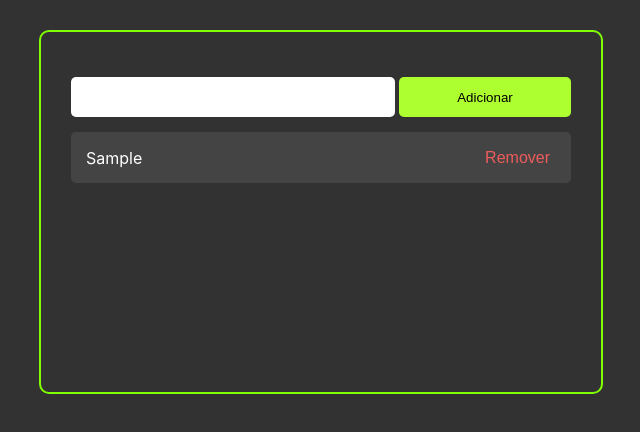
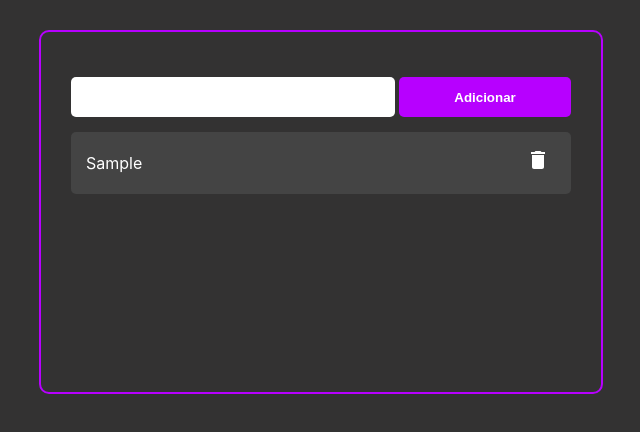
Before and after one commit to gustavobarbosab/react-todo-app, a React (Create React App) app: page / in a window 1280 px wide. Both pictures are taken after typing "Sample" into the empty fields and a click on the button "Adicionar". Shown: the top 432 px of the page, without its empty margins (319-959 px from the left). Built offline with nearby package versions, Linux system fonts and the light colour scheme.

Commit message:
Changing color schema and improving ui

```diff
--- a/src/App.css
+++ b/src/App.css
@@ -3,7 +3,7 @@
     margin: 30px auto;
     overflow: auto;
     min-height: 300px;
-    border: 2px solid chartreuse;
+    border: 2px solid #b700ff;
     padding: 30px;
     border-radius: 10px;
     cursor: pointer;
--- a/src/components/PrimaryButton.css
+++ b/src/components/PrimaryButton.css
@@ -1,7 +1,9 @@
 .primary-button {
-    background-color: greenyellow;
+    background-color: #b700ff;
     border-radius: 5px;
     padding: 0 10px;
     flex: 1;
     border: none;
+    color: white;
+    font-weight: bold;
 }
--- a/src/components/Task.css
+++ b/src/components/Task.css
@@ -7,11 +7,14 @@
     color: white;
     align-items: center;
     padding: 15px;
+    z-index: 0;
 }
 
 .buttons-container button {
     background-color: #444;
     border: none;
-    font-size: 16px;
-    color: rgb(238, 92, 92);
+    font-size: 24px;
+    color: white;
+    cursor: pointer;
+    z-index: 1;
 }
--- a/src/components/Task.jsx
+++ b/src/components/Task.jsx
@@ -1,15 +1,26 @@
 import React from "react";
 import "./Task.css";
+import { MdDelete } from "react-icons/md";
+import { MdOutlineDone } from "react-icons/md";
 
 const Task = ({ task, onClick, handleRemoveTask }) => {
   return (
     <div
       className="task-container"
       style={task.completed ? { borderLeft: "6px solid chartreuse" } : {}}
-  >
-      <div onClick={() => onClick(task.id)}>{task.title}</div>
+      onClick={() => onClick(task.id)}
+    >
+      <div>{task.title}</div>
       <div className="buttons-container">
-        <button className="button-remove-task" onClick={() => handleRemoveTask(task.id)}>Remover</button>
+      <button style={task.completed ? { color: "green", display: "inline" } : {display: "none"}}>
+          <MdOutlineDone/>
+        </button>
+        <button
+          className="button-remove-task"
+          onClick={() => handleRemoveTask(task.id)}
+        >
+          <MdDelete/>
+        </button>
       </div>
     </div>
   );
```
